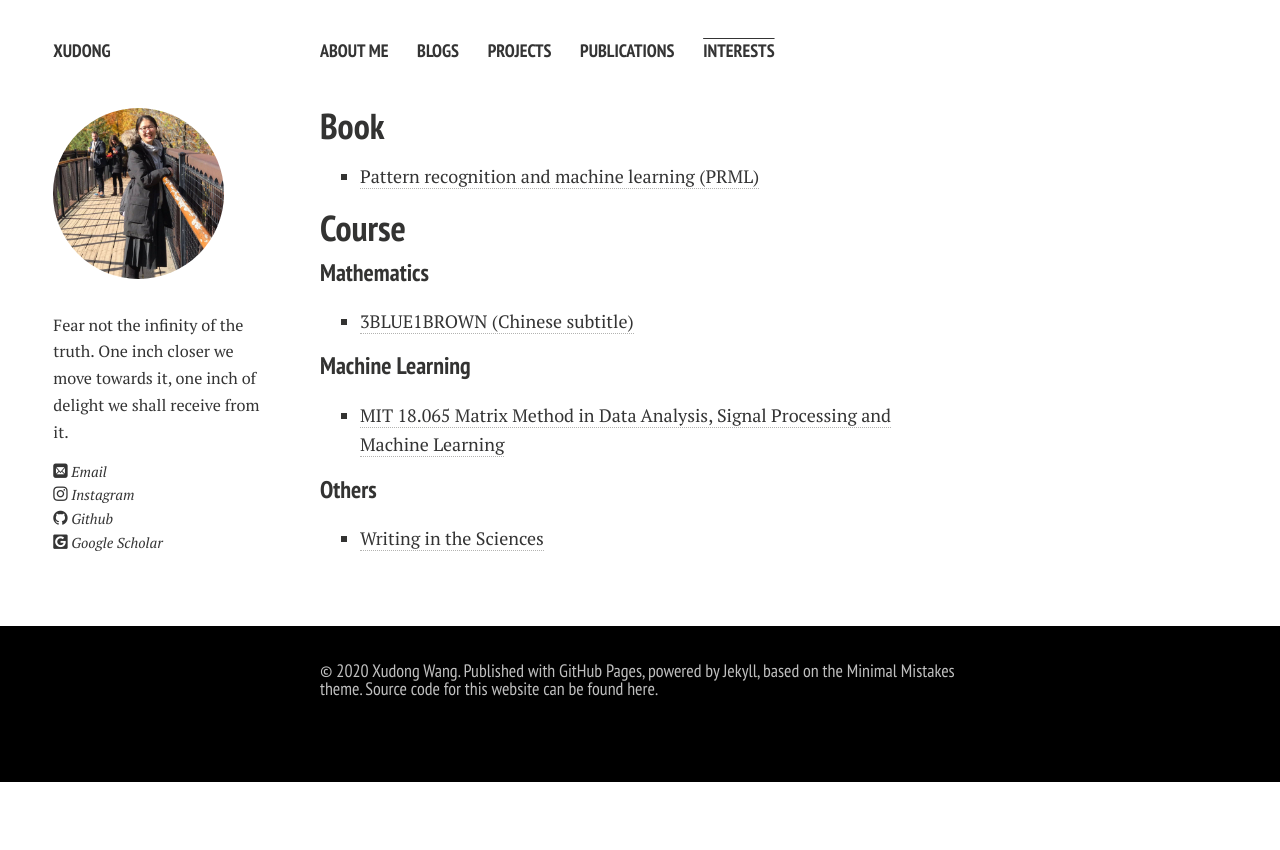
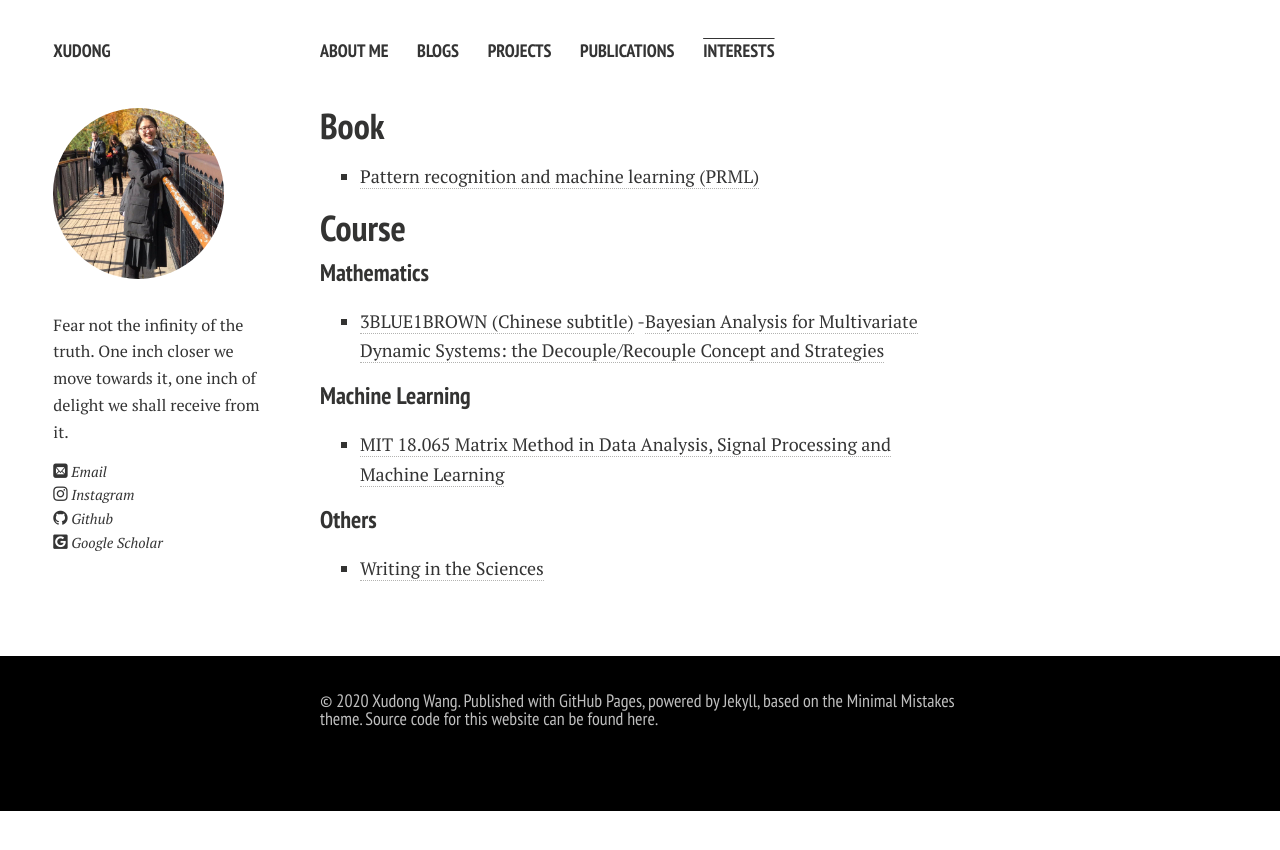
Before and after one commit to eveyuyi/Kaimaoge.github.io, a Jekyll site: the page built from interests.md, in a window 1280 px wide. Shown: the top 850 px of the page. Built offline with Jekyll 4.4.1, drawn with Linux system fonts in a browser that asks for light colours; nearby versions of some CDN libraries; some web fonts are replaced.

Commit message:
Update interests.md

```diff
--- a/interests.md
+++ b/interests.md
@@ -14,6 +14,7 @@ title: Interests
 ### Mathematics
 
 - [3BLUE1BROWN (Chinese subtitle)](https://space.bilibili.com/88461692?from=search&seid=15451497504195071896)
+-[Bayesian Analysis for Multivariate Dynamic Systems: the Decouple/Recouple Concept and Strategies](https://www.youtube.com/watch?v=c3Or0Hn-Xg0&list=PLg6h9_riWzEaFz0q7I6GG5AXDlrO-9SkY)
 
 
 ### Machine Learning
```
